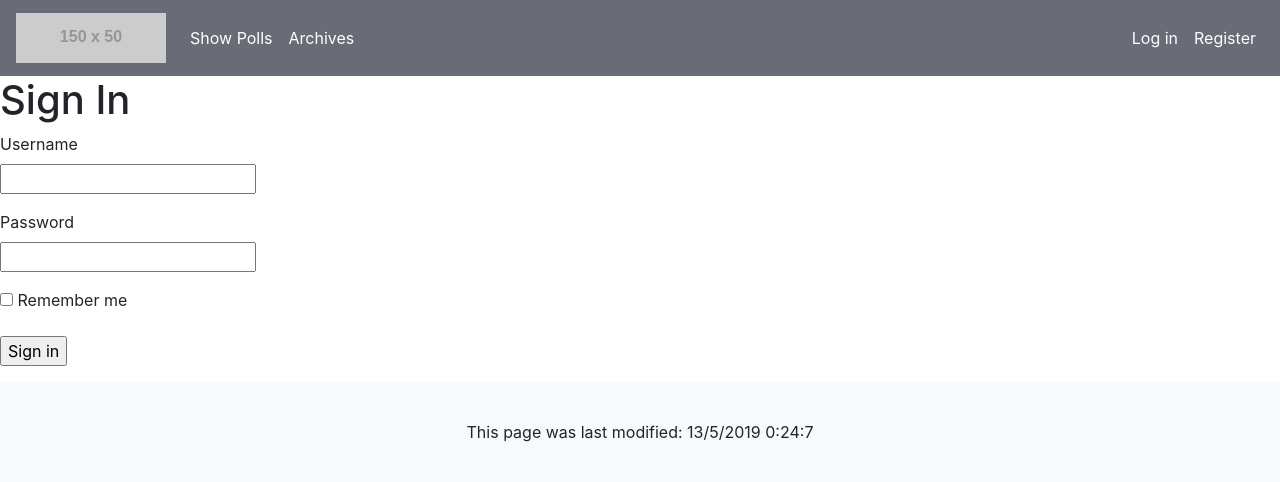
After one commit to conor-smith/3403Project, a Flask app: page /login in a window 1280 px wide. The commit adds this page. Shown: the top 482 px of the page. Run offline with Flask 2, Linux system fonts and the light colour scheme; grey boxes labelled with a size stand in for pictures from a placeholder-image service; some libraries are stand-ins or nearby versions.

Commit message:
Changes to way forms are handled, creation of admin pages,  and slight .css, .gitignore and readme changes   - Forms are now handled mainly by flask instead of the browser so they can be uniformly implemented across different pages   - Changed way login modal works to use bootstrap's implementation   - New route for login (/login)   - Placeholder template files for admin pages   - Minor .css changes to be more concise   - Rearranged .gitignore so our ignored files/folders are at top   - Readme now has a list of dependencies

```diff
--- /dev/null
+++ b/app/forms.py
@@ -0,0 +1,11 @@
+from flask_wtf import FlaskForm
+from wtforms import StringField, PasswordField, BooleanField, SubmitField
+from wtforms.validators import DataRequired
+
+class LoginForm(FlaskForm):
+    username = StringField('Username', validators=[DataRequired()])
+    password = PasswordField('Password', validators=[DataRequired()])
+    remember_me = BooleanField('Remember me')
+    submit = SubmitField('Sign in')
+
+# TODO route for register, various admin page forms and various user forms
--- a/app/routes.py
+++ b/app/routes.py
@@ -1,5 +1,6 @@
-from flask import render_template
+from flask import render_template, flash, redirect
 from app import app
+from app.forms import LoginForm
 
 @app.route('/')
 @app.route('/front')
@@ -12,7 +13,9 @@ def front():
         "img" : "img/poster.png"
     }
     polls = [example_poll, example_poll, example_poll, example_poll, example_poll, example_poll]
-    return render_template("front.html", title="Front Page", user=example_user, polls=polls)
+    return render_template("front.html", title="Front Page", current_user=example_user, polls=polls)
+# I removed user=example_user to test log in functionality, current_user is part of user auth, incomplete
+# should leave alone until I finish forms
 
 @app.route('/register')
 def register():
@@ -21,3 +24,25 @@ def register():
 @app.route('/about_us')
 def about_us():
     return render_template("about_us.html")
+
+@app.route('/create_polls')
+def create_polls():
+    return render_template("create_polls.html")
+
+@app.route('/modify_admins')
+def modify_admins():
+    return render_template("modify_admins.html")
+
+@app.route('/user_details')
+def user_details():
+    return render_template("user_details.html")
+
+@app.route('/login', methods=['GET', 'POST'])
+def login():
+    form = LoginForm()
+    if form.validate_on_submit():
+        flash('Login success!')
+        return redirect('/')
+    return render_template('login.html', form=form)
+
+# TODO route for register, various admin page forms and various user forms
--- a/app/static/css/global.css
+++ b/app/static/css/global.css
@@ -7,12 +7,12 @@
   background-color: #696C76;
 }
 
-.navbar a, .navbar p {
-  color: white;
+.dropdown-menu a {
+  color: black;
 }
 
-.dropdown-menu a {
-  color: black;
+.nav-link {
+  color: white;
 }
 
 .jumbotron {
--- a/app/static/javascript/global.js
+++ b/app/static/javascript/global.js
@@ -14,23 +14,7 @@ function lastModified()
     ":" + lm.getSeconds();
 }
 
-
-// Handles login popup
-$("document").ready(function()
+function renderLogin()
 {
-  // Displays login popup and dims rest of page
-  $("#userlogin").click(function()
-  {
-    document.getElementById("cover").style.zIndex = "50"
-    document.getElementById("cover").style.opacity = "0.5"
-    document.getElementById("ulogin").style.display = "block"
-  })
-
-  // Hides login popup
-  $("#cover").click(function()
-  {
-    document.getElementById("cover").style.zIndex = "-1"
-    document.getElementById("cover").style.opacity = "0"
-    document.getElementById("ulogin").style.display = "none"
-  })
-})
+  $('#renderLogin').load( "/login form");
+}
--- a/app/templates/base.html
+++ b/app/templates/base.html
@@ -43,9 +43,9 @@
               </a>
 
               <div class = "dropdown-menu">
-                <a class = "dropdown-item" href="#">Create Polls</a> <!-- Admin only --> <!-- TODO make this page -->
-                <a class = "dropdown-item" href="#">User Details</a> <!-- Admin only --> <!-- TODO make this page -->
-                <a class = "dropdown-item" href="#">Modify Admins</a> <!-- Super admin only --> <!-- TODO make this page -->
+                <a class = "dropdown-item" href="create_polls.html">Create Polls</a> <!-- Admin only -->
+                <a class = "dropdown-item" href="user_details.html">User Details</a> <!-- Admin only -->
+                <a class = "dropdown-item" href="modify_admins.html">Modify Admins</a> <!-- Super admin only -->
               </div>
             </li>
           {% endif %}
@@ -62,7 +62,7 @@
       {% else %}
         <ul class = "navbar-nav ml-auto">
           <li class = "nav-item">
-            <p class = "nav-link" id="userlogin">Log in</a>
+            <a class = "nav-link" href="#" data-toggle="modal" data-target="#login">Log in</a>
           </li>
           <li class = "nav-item">
             <a class = "nav-link" href="{{url_for('register')}}">Register</a>
@@ -71,20 +71,50 @@
       {% endif %}
     </nav>
 
-    <!-- Login popup -->
-    <div class = "container" id = "ulogin">
-      <h2>Log in today!</h2>Changed computers? New browser? Our revolutionary online system
-      remembers who you are and allows you to sign in from anywhere in the world
-      <form>
-        <br>
-        <input type = "text" placeholder="username"><br><br>
-        <input type = "password" placeholder="password"><br><br>
-        Remember me <input type = "checkbox"><br><br>
-        <input type = "submit" value = "submit">
-      </form>
+    {% if not user %}
+    <!-- Log In Modal -->
+    <div id="login" class="modal fade" role="dialog">
+      <div class="modal-dialog">
+        <div class="modal-content">
+          <div class="modal-header">
+            <h4 class="modal-title">Log In</h4>
+            <button type="button" class="close" data-dismiss="modal">&times;</button>
+          </div>
+
+          <div class="modal-body" id="renderLogin"></div>
+          <script>window.onload = renderLogin()</script>
+
+          <div class="modal-footer">
+            <p>
+              Don't have an account? <a href="{{url_for('register')}}">Sign Up</a>
+            </p>
+          </div>
+        </div>
+      </div>
     </div>
-    <!-- "Dims" page and removes popup when clicked -->
-    <div id = "cover"></div>
+
+    <script>
+      // Get the modal
+      var modal = document.getElementById('id01');
+
+      // When the user clicks anywhere outside of the modal, close it
+      window.onclick = function(event) {
+        if (event.target == modal) {
+          modal.style.display = "none";
+        }
+      }
+    </script>
+    {% endif %}
+
+    {% with messages = get_flashed_messages() %}
+    {% if messages %}
+    <ul class="alert alert-primary" role="alert">
+        {% for message in messages %}
+        <li>{{ message }}</li>
+        {% endfor %}
+    </ul>
+    {% endif %}
+    {% endwith %}
 
     {% block content %}{% endblock %}
 
--- /dev/null
+++ b/app/templates/login.html
@@ -0,0 +1,24 @@
+{% extends "base.html" %}
+
+{% block content %}
+    <h1>Sign In</h1>
+    <form action="/login" method="post">
+        {{ form.hidden_tag() }}
+        <p>
+            {{ form.username.label }}<br>
+            {{ form.username }}<br>
+            {% for error in form.username.errors %}
+            <span style="color: red;">[{{ error }}]</span>
+            {% endfor %}
+        </p>
+        <p>
+            {{ form.password.label }}<br>
+            {{ form.password }}<br>
+            {% for error in form.password.errors %}
+            <span style="color: red;">[{{ error }}]</span>
+            {% endfor %}
+        </p>
+        <p>{{ form.remember_me() }} {{ form.remember_me.label }}</p>
+        <p>{{ form.submit() }}</p>
+    </form>
+{% endblock %}
```
Also changed, not shown: other parts of app/static/css/global.css (+0 -27 lines), app/templates/create_polls.html (added, +15 -0 lines), app/templates/front.html (+24 -2 lines), app/templates/modify_admins.html (added, +8 -0 lines), app/templates/user_details.html (added, +8 -0 lines), README.md, 1 other file.
